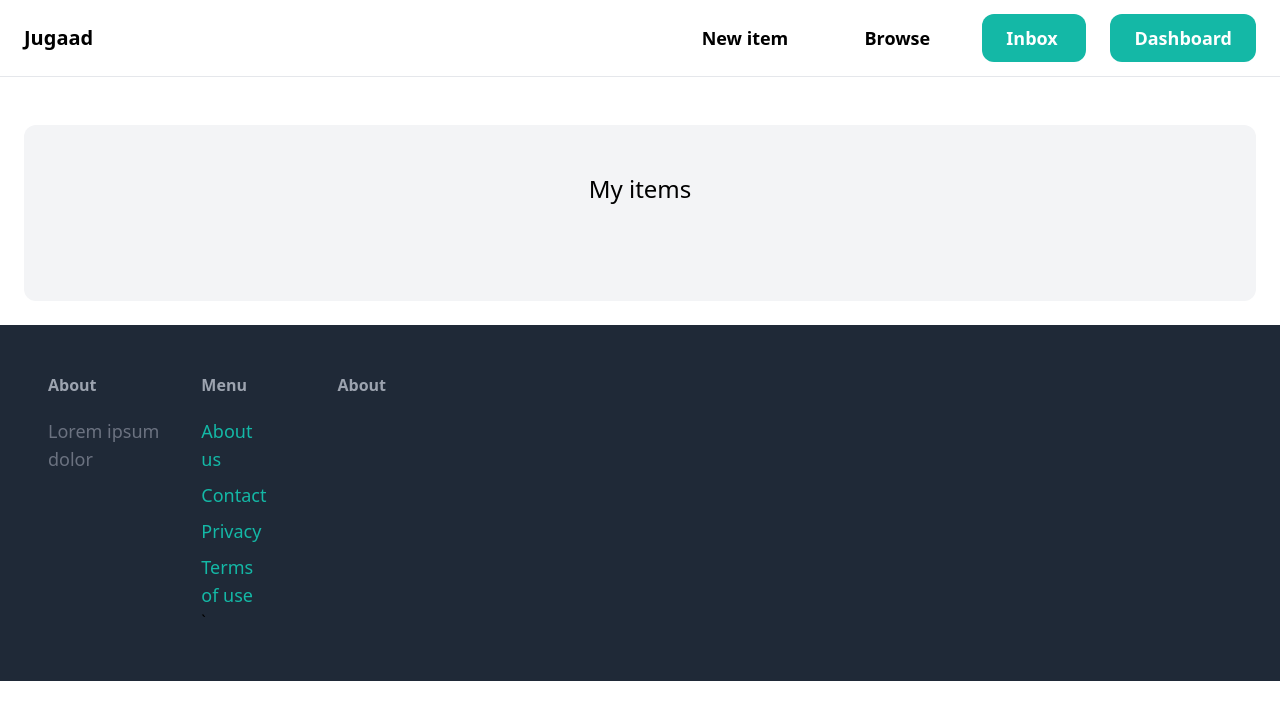
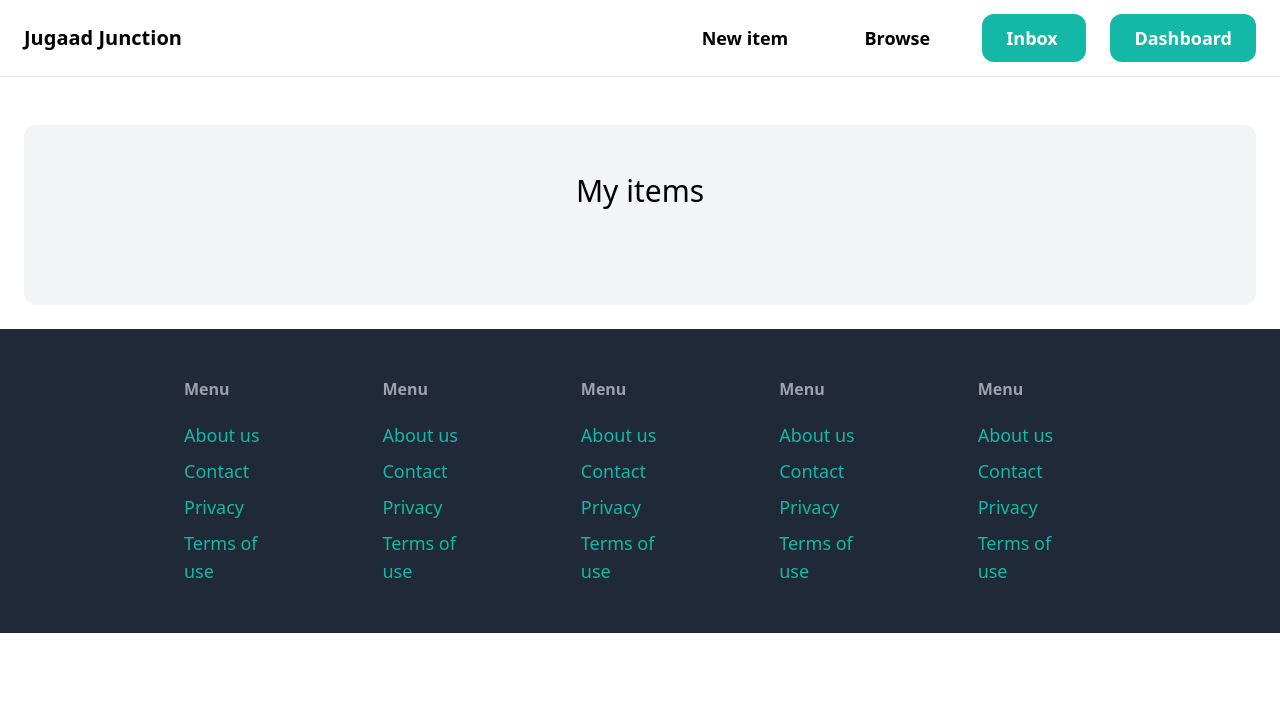
Before and after one commit to prakriti673/ecomm_dj, a Django app: page /dashboard/ in a window 1280 px wide. Shown: the top 720 px of the page. Run offline with Django 4.2, Linux system fonts and the light colour scheme; a user stored in the database is signed in; data comes from the database, SQL or seed files in the repository; both versions use the stored data as it was after the commit; some libraries are stand-ins or nearby versions.

Commit message:
updated1

```diff
--- a/core/templates/core/base.html
+++ b/core/templates/core/base.html
@@ -8,7 +8,7 @@
 </head>
 <body>
     <nav class= "py-6 px-6 flex justify-between items-center border-b border-gray-200">
-        <a href="/" class="text-xl font-semibold">Jugaad</a>
+        <a href="/" class="text-xl font-semibold">Jugaad Junction</a>
         <div class="space-x-6">
 
             <a href="{% url 'item:new-item' %}" class="px-6 py-3 text-lg font-semibold hover:text-gray-500">New item</a>
@@ -31,13 +31,8 @@
         {% endblock %}
     </div>
     <footer class="py-6 px-6 flex justify-between bg-gray-800">
-        <div class="px-6 py-6 flex justify-between bg-gray-800">
-            <div class="w-2/3 pr-10">
-                <h3 class="mb-5 font-semibold text-gray-400">About</h3>
-
-                <p class="text-lg text-gray-500">Lorem ipsum dolor</p>
-            </div>
-            <div class="w-1/3">
+        <div class="px-40 py-6 flex justify-between bg-gray-800">
+            <div class="w-2/3 pr-10 mr-20">
                 <h3 class="mb-5 font-semibold text-gray-400">Menu</h3>
                 <ul class="space-y-2">
                     <li><a href="#" class="text-lg text-teal-500 hover:text-teal-700">About us</a>
@@ -48,13 +43,59 @@
                     </li>
                     <li><a href="#" class="text-lg text-teal-500 hover:text-teal-700">Terms of use</a>
                     </li>
-                </ul>`
+                </ul>
             </div>
-            <div class="w-1/3">
-                <h3 class="mb-5 font-semibold text-gray-400"></h3>
+            <div class="w-2/3 pr-10 mr-20">
+                <h3 class="mb-5 font-semibold text-gray-400">Menu</h3>
+                <ul class="space-y-2">
+                    <li><a href="#" class="text-lg text-teal-500 hover:text-teal-700">About us</a>
+                    </li>
+                    <li><a href="{% url 'core:contact' %}" class="text-lg text-teal-500 hover:text-teal-700">Contact</a>
+                    </li>
+                    <li><a href="#" class="text-lg text-teal-500 hover:text-teal-700">Privacy</a>
+                    </li>
+                    <li><a href="#" class="text-lg text-teal-500 hover:text-teal-700">Terms of use</a>
+                    </li>
+                </ul>
             </div>
-            <div class="w-1/3">
-                <h3 class="mb-5 font-semibold text-gray-400">About</h3>
+            <div class="w-2/3 pr-10 mr-20">
+                <h3 class="mb-5 font-semibold text-gray-400">Menu</h3>
+                <ul class="space-y-2">
+                    <li><a href="#" class="text-lg text-teal-500 hover:text-teal-700">About us</a>
+                    </li>
+                    <li><a href="{% url 'core:contact' %}" class="text-lg text-teal-500 hover:text-teal-700">Contact</a>
+                    </li>
+                    <li><a href="#" class="text-lg text-teal-500 hover:text-teal-700">Privacy</a>
+                    </li>
+                    <li><a href="#" class="text-lg text-teal-500 hover:text-teal-700">Terms of use</a>
+                    </li>
+                </ul>
+            </div>
+            <div class="w-2/3 pr-10 mr-20">
+                <h3 class="mb-5 font-semibold text-gray-400">Menu</h3>
+                <ul class="space-y-2">
+                    <li><a href="#" class="text-lg text-teal-500 hover:text-teal-700">About us</a>
+                    </li>
+                    <li><a href="{% url 'core:contact' %}" class="text-lg text-teal-500 hover:text-teal-700">Contact</a>
+                    </li>
+                    <li><a href="#" class="text-lg text-teal-500 hover:text-teal-700">Privacy</a>
+                    </li>
+                    <li><a href="#" class="text-lg text-teal-500 hover:text-teal-700">Terms of use</a>
+                    </li>
+                </ul>
+            </div>
+            <div class="w-2/3 pr-10">
+                <h3 class="mb-5 font-semibold text-gray-400">Menu</h3>
+                <ul class="space-y-2">
+                    <li><a href="#" class="text-lg text-teal-500 hover:text-teal-700">About us</a>
+                    </li>
+                    <li><a href="{% url 'core:contact' %}" class="text-lg text-teal-500 hover:text-teal-700">Contact</a>
+                    </li>
+                    <li><a href="#" class="text-lg text-teal-500 hover:text-teal-700">Privacy</a>
+                    </li>
+                    <li><a href="#" class="text-lg text-teal-500 hover:text-teal-700">Terms of use</a>
+                    </li>
+                </ul>
             </div>
         </div>
     </footer>
--- a/core/templates/core/index.html
+++ b/core/templates/core/index.html
@@ -8,7 +8,7 @@
                 <div>
                     <a href="{% url 'item:detail' item.id %}">
                         <div>
-                            <img src="{{ item.image.url }}" alt="photo of product" class="rounded-t-xl">
+                            <img src="{{ item.image.url }}" alt="photo of product" class="rounded-t-xl" style="height: 430px; width: 450px;">
                         </div>
                         <div class="p-6 bg-white rounded-b-xl">
                             <h2 class="text-2xl">{{ item.name }}</h2>
--- a/dashboard/templates/dashboard/index.html
+++ b/dashboard/templates/dashboard/index.html
@@ -2,13 +2,13 @@
 {% block title %}Dashboard{% endblock %}
 {% block content %}
     <div class="mt-6 px-6 py-12 bg-gray-100 rounded-xl">
-        <h2 class="mb-12 text-2xl text-center">My items</h2>
+        <h2 class="mb-12 text-3xl text-center">My items</h2>
         <div class="grid grid-cols-3 gap-3">
             {% for item in items %}
                 <div>
                     <a href="{% url 'item:detail' item.id %}">
                         <div>
-                            <img src="{{ item.image.url }}" alt="photo of product" class="rounded-t-xl">
+                            <img src="{{ item.image.url }}" alt="photo of product" class="rounded-t-xl" style="height: 430px; width: 450px;">
                         </div>
                         <div class="p-6 bg-white rounded-b-xl">
                             <h2 class="text-2xl">{{ item.name }}</h2>
@@ -19,19 +19,4 @@
             {% endfor %}
         </div>
     </div>
-    <!-- <div class="mt-6 px-6 py-12 bg-gray-100 rounded-xl">
-        <h2 class="mb-12 text-2xl text-center">Categories</h2>
-        <div class="grid grid-cols-3 gap-3">
-            {% for category in categories %}
-                <div>
-                    <a href="#">
-                        <div class="p-6 bg-white rounded-b-xl">
-                            <h2 class="text-2xl">{{ category.name }}</h2>
-                            <p class="text-gray-500">{{category.items.count}}  items</p>
-                        </div>
-                    </a>
-                </div>
-            {% endfor %}
-        </div>
-    </div>     -->
 {% endblock %}
```
Also changed, not shown: item/templates/item/detail.html (+10 -6 lines), item/templates/item/items.html (+1 -34 lines), db.sqlite3, media/media/item_images/andres-jasso-PqbL_mxmaUE-unsplash.jpg (added), media/media/item_images/carlos-muza-hpjSkU2UYSU-unsplash.jpg (added), media/media/item_images/daniel-korpai-wW7XbWYoqK8-unsplash.jpg (added), media/media/item_images/morgan-housel-aZ_MmSmAcjg-unsplash.jpg (added), media/media/item_images/nick-nice-YpNf6ATniQA-unsplash.jpg (added), 6 other files.
